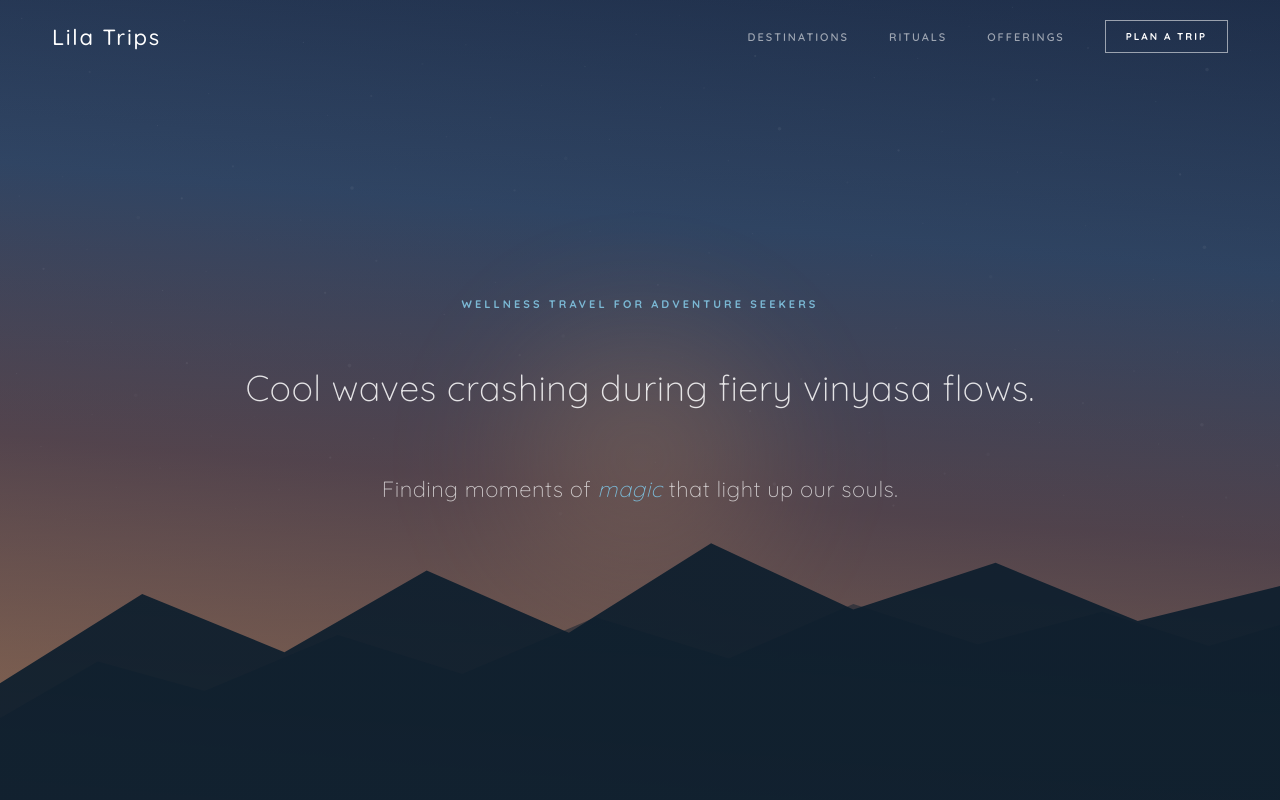
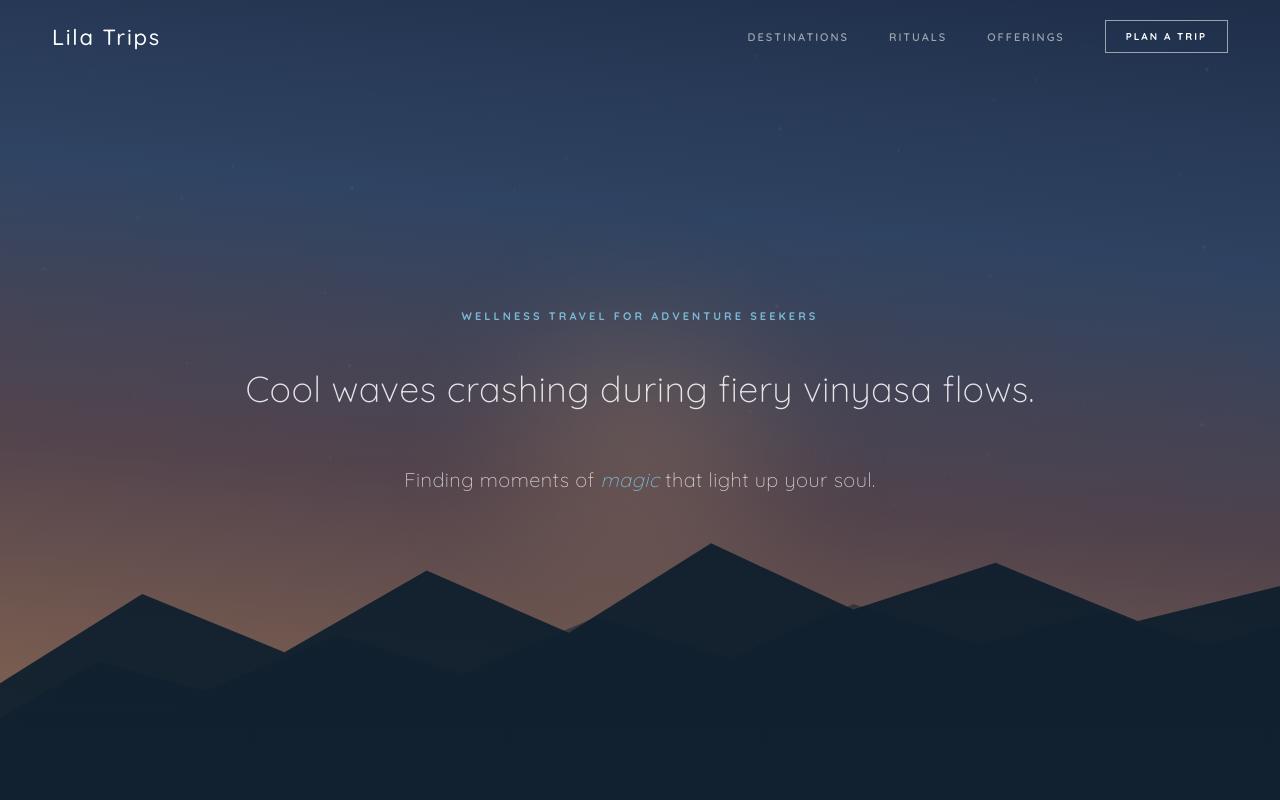
Before and after one commit to themurphiest/lilatravel, a React (Vite) app: page / in a window 1280 px wide. Shown: the top 800 px of the page. Built offline with nearby package versions, Linux system fonts and the light colour scheme.

Commit message:
Update Home.jsx
Few spacing issues

```diff
--- a/src/pages/Home.jsx
+++ b/src/pages/Home.jsx
@@ -279,6 +279,54 @@ export default function HomePage() {
       <Nav transparent />
 
       {/* ══ 1. HERO — Animated Day Cycle ═════════════════════════════════ */}
+      <style>{`
+        .hero-moment {
+          position: absolute;
+          font-family: 'Quicksand', sans-serif;
+          font-weight: 300;
+          color: rgba(255,255,255,0.85);
+          letter-spacing: 0.01em;
+          text-align: center;
+          margin: 0;
+          white-space: nowrap;
+          font-size: 36px;
+          line-height: 1.2;
+        }
+        .hero-moment-wrap {
+          position: relative;
+          height: 100px;
+          display: flex;
+          align-items: center;
+          justify-content: center;
+          margin-bottom: 28px;
+        }
+        .hero-subtitle {
+          font-family: 'Quicksand', sans-serif;
+          font-weight: 300;
+          color: rgba(255,255,255,0.7);
+          letter-spacing: 0.02em;
+          text-align: center;
+          font-size: 20px;
+          white-space: nowrap;
+        }
+        @media (max-width: 768px) {
+          .hero-moment {
+            font-size: 20px;
+            white-space: normal;
+            width: 85vw;
+            line-height: 1.35;
+          }
+          .hero-moment-wrap {
+            height: 70px;
+            margin-bottom: 20px;
+          }
+          .hero-subtitle {
+            font-size: 15px;
+            white-space: normal;
+            padding: 0 24px;
+          }
+        }
+      `}</style>
       <section style={{ position: "relative", height: "100vh", minHeight: 640, overflow: "hidden" }}>
         <div style={{
           position: "absolute", inset: 0,
@@ -316,7 +364,7 @@ export default function HomePage() {
             <span className="eyebrow" style={{ color: C.skyBlue }}>Wellness Travel for Adventure Seekers</span>
           </FadeIn>
           <FadeIn from="bottom" delay={0.25}>
-            <div style={{ position: "relative", height: "clamp(60px, 12vw, 120px)", display: "flex", alignItems: "center", justifyContent: "center", marginBottom: 28 }}>
+            <div className="hero-moment-wrap">
               {magicMoments.map((m, i) => {
                 const opacity = (() => {
                   let dist = Math.abs(dayProgress - m.center);
@@ -327,13 +375,7 @@ export default function HomePage() {
                 })();
                 if (opacity <= 0) return null;
                 return (
-                  <h1 key={i} style={{
-                    position: "absolute", fontFamily: "'Quicksand', sans-serif",
-                    fontSize: "clamp(20px, 3.5vw, 36px)", fontWeight: 300,
-                    color: "rgba(255,255,255,0.85)",
-                    lineHeight: 1.25, letterSpacing: "0.01em", opacity,
-                    textAlign: "center", margin: 0, whiteSpace: "nowrap",
-                  }}>
+                  <h1 key={i} className="hero-moment" style={{ opacity }}>
                     {m.text}
                   </h1>
                 );
@@ -341,12 +383,8 @@ export default function HomePage() {
             </div>
           </FadeIn>
           <FadeIn from="bottom" delay={0.45}>
-            <p style={{
-              fontFamily: "'Quicksand', sans-serif",
-              fontSize: "clamp(16px, 2.5vw, 22px)", fontWeight: 300,
-              color: "rgba(255,255,255,0.7)", letterSpacing: "0.02em", whiteSpace: "nowrap",
-            }}>
-              Finding moments of <em style={{ color: C.skyBlue, fontStyle: "italic" }}>magic</em> that light up our souls.
+            <p className="hero-subtitle">
+              Finding moments of <em style={{ color: C.skyBlue, fontStyle: "italic" }}>magic</em> that light up your soul.
             </p>
           </FadeIn>
         </div>
```
